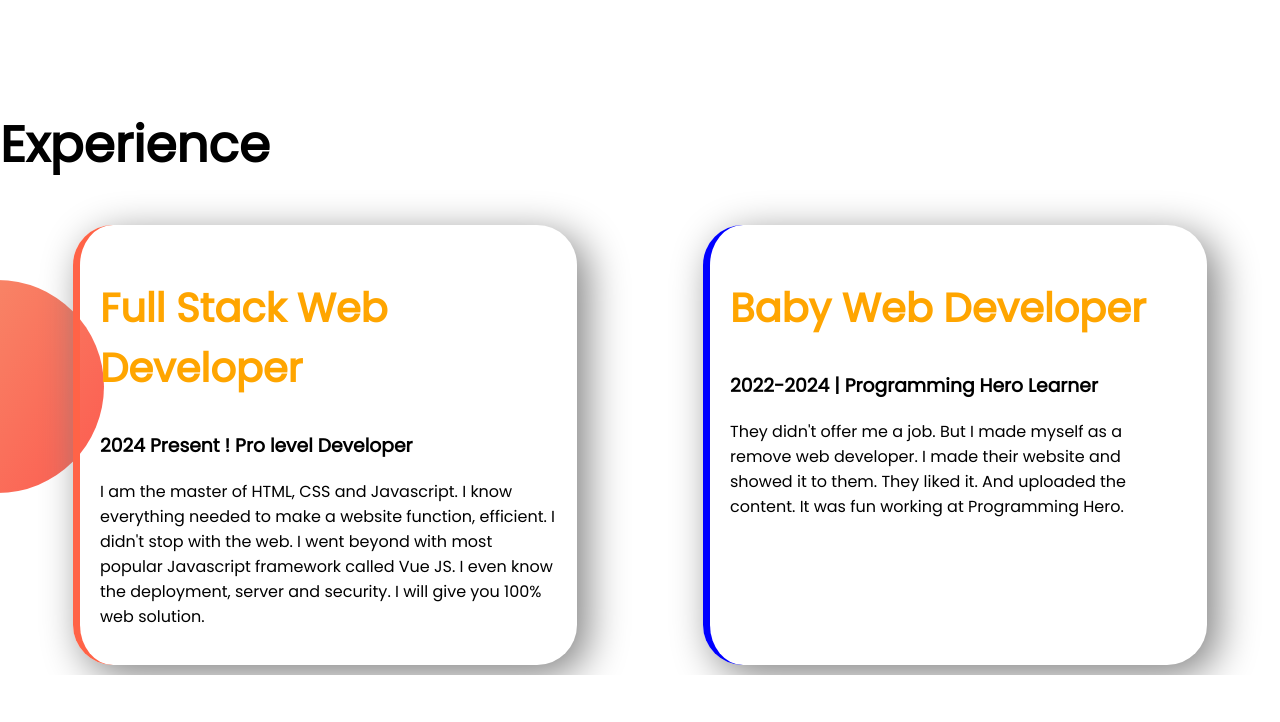
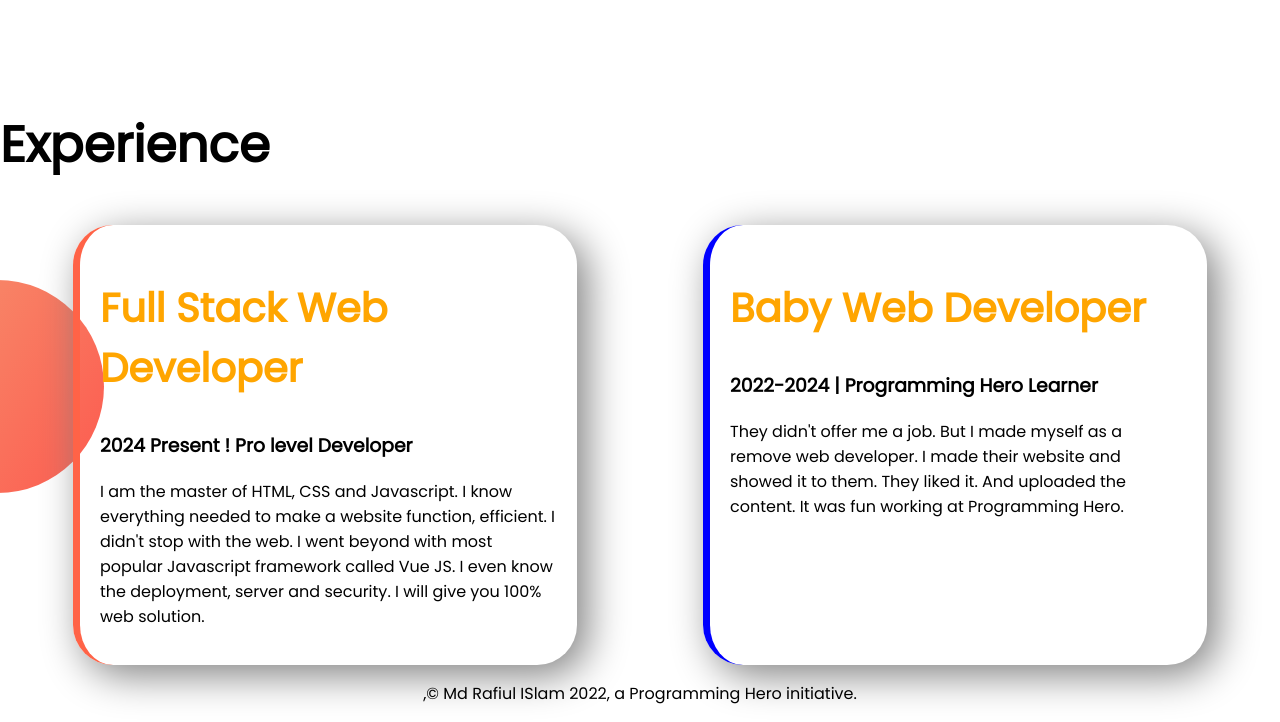
Before and after one commit to rafiul-coder/developer-portfolio, a plain HTML site: page index.html in a window 1280 px wide. Shown: the part 1266-1988 px from the top of the page. Before the commit the page ends 1941 px from the top, so only its background shows below. Drawn offline with Linux system fonts and the light colour scheme.

Commit message:
complete

```diff
--- a/index.html
+++ b/index.html
@@ -81,4 +81,7 @@
       </div>
     </section>
   </body>
+  <footer>
+    <p>,© Md Rafiul ISlam 2022, a Programming Hero initiative.</p>
+  </footer>
 </html>
--- a/style.css
+++ b/style.css
@@ -58,3 +58,6 @@ h2{
 #baby-web-developer{
     border-left: 7px solid blue;
 }
+footer p{
+    text-align: center;
+}
```
